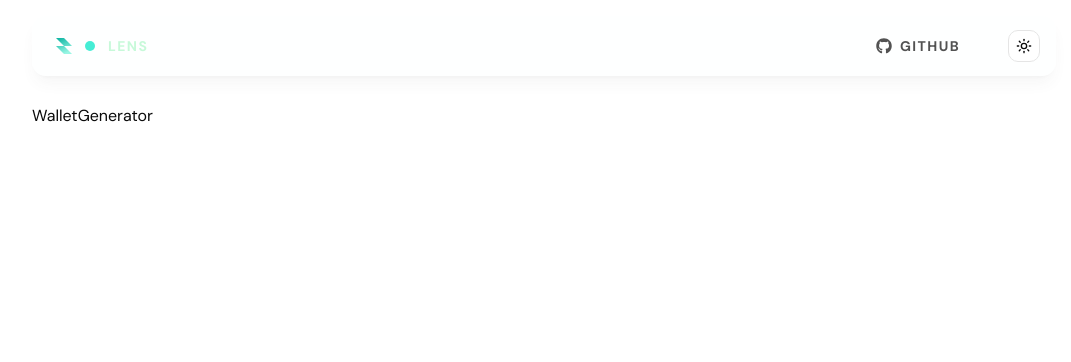
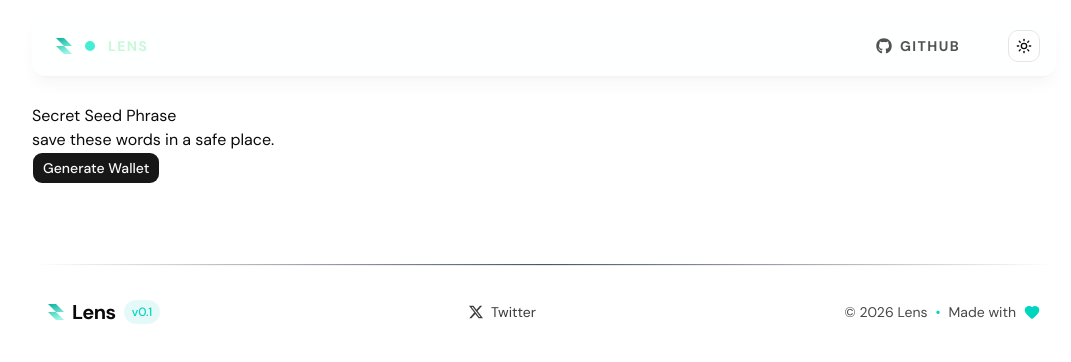
Before and after one commit to ashishxjhaa/lens, a Next.js app: page / in a window 1280 px wide. Shown: the top 362 px of the page, without its empty margins (96-1167 px from the left). Built offline with nearby package versions, Linux system fonts and the light colour scheme.

Commit message:
Footer done

```diff
--- a/app/page.tsx
+++ b/app/page.tsx
@@ -1,5 +1,5 @@
 import Navbar from "@/components/Navbar";
-import WalletGenerator from "@/components/WalletGenerator";
+import WalletGenerator from "@/components/mainDisplay";
 
 export default function Home() {
   return (
--- a/components/Footer.tsx
+++ b/components/Footer.tsx
@@ -0,0 +1,47 @@
+"use client";
+
+import Link from "next/link";
+import { Heart } from "lucide-react";
+import { BsTwitterX } from "react-icons/bs";
+import Image from "next/image";
+
+export default function Footer() {
+  const currentYear = new Date().getFullYear();
+
+  return (
+    <div className="w-full mt-20 mb-8">
+      <div className="border-t border-gray-600 mask-[linear-gradient(to_right,transparent,black,transparent)]" />
+      <div className="px-4">
+        <div className="w-full h-px bg-linear-to-r from-transparent via-border to-transparent mb-8" />
+        <div className="flex flex-col md:flex-row items-center justify-between gap-6">
+          <div className="flex flex-col items-center md:items-start gap-2">
+            <div className="flex items-center gap-2">
+              <Image src="/icon.svg" alt="Lens" width={16} height={16} />
+              <span className="text-xl font-bold tracking-tight">Lens</span>
+              <span className="text-xs text-teal-400 font-medium bg-teal-400/10 px-2 py-1 rounded-full">
+                v0.1
+              </span>
+            </div>
+          </div>
+
+          <Link
+            href="https://x.com/ashishxjha"
+            className="flex items-center gap-2 text-sm opacity-80 hover:opacity-100"
+            target="_blank"
+            rel="noopener noreferrer"
+          >
+            <BsTwitterX className="w-3.5 h-3.5" />
+            <span>Twitter</span>
+          </Link>
+
+          <div className="flex items-center gap-2 text-sm">
+            <span className="opacity-75">© {currentYear} Lens</span>
+            <span className="text-teal-400">•</span>
+            <span className="opacity-75">Made with</span>
+            <Heart className="w-4 h-4 text-teal-400 fill-current" />
+          </div>
+        </div>
+      </div>
+    </div>
+  );
+}
--- /dev/null
+++ b/components/HomeDisplay.tsx
@@ -0,0 +1,13 @@
+import { Button } from "./ui/button";
+// write mneonic generate then wallet generate
+// genrate wallet will generate mneonic automatically in first time
+
+export default function HomeDisplay() {
+  return (
+    <>
+      <div>Secret Seed Phrase</div>
+      <div>save these words in a safe place.</div>
+      <Button>Generate Wallet</Button>
+    </>
+  );
+}
--- a/components/WalletGenerator.tsx
+++ /dev/null
@@ -1,3 +0,0 @@
-export default function WalletGenerator() {
-  return <div>WalletGenerator</div>;
-}
--- /dev/null
+++ b/components/mainDisplay.tsx
@@ -0,0 +1,11 @@
+import Footer from "./Footer";
+import HomeDisplay from "./HomeDisplay";
+
+export default function WalletGenerator() {
+  return (
+    <section>
+      <HomeDisplay />
+      <Footer />
+    </section>
+  );
+}
--- a/function/Wallet.ts
+++ b/function/Wallet.ts
@@ -0,0 +1,3 @@
+export function generateMnemonic() {}
+
+export function generateWallet() {}
```
Also changed, not shown: components/ui/dropdown-menu.tsx (+43 -39 lines), components/MnemonicDisplay.tsx (deleted), function/Mnemonic.ts (deleted).
